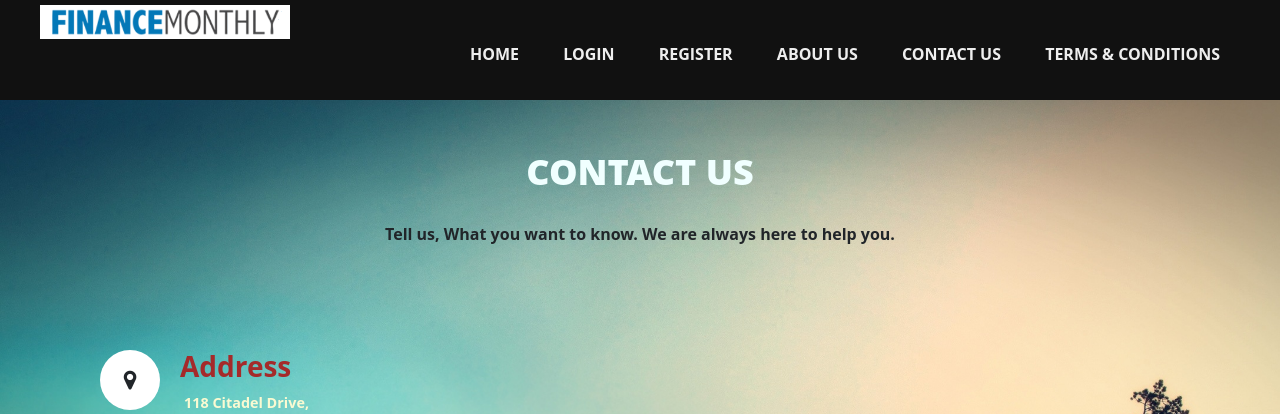
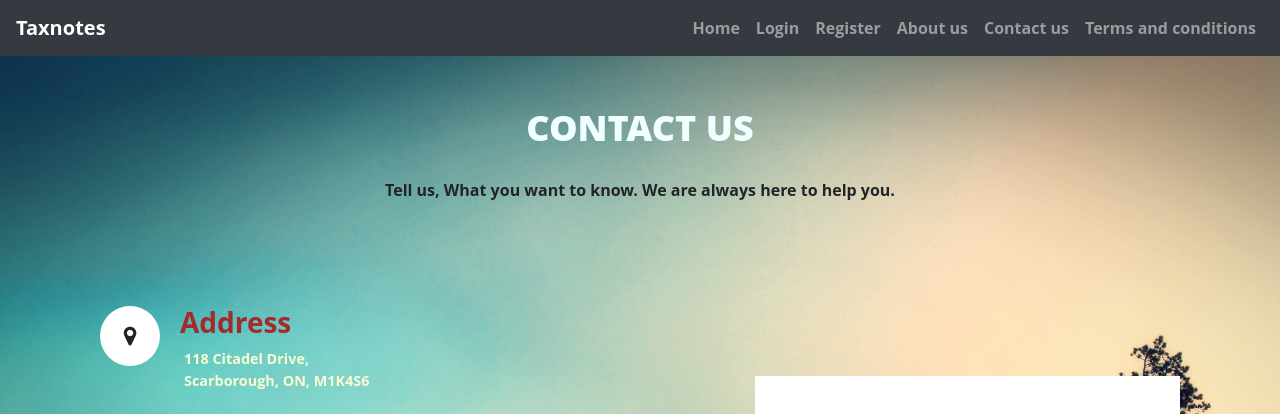
Before and after one commit to anitasharma03/FlaskApp_TaxManagementSystem, a Flask app: page /contactus in a window 1280 px wide. Shown: the top 414 px of the page. Run offline with Flask 2, Linux system fonts and the light colour scheme; some libraries are stand-ins or nearby versions.

Commit message:
navbar changes

```diff
--- a/templates/index.html
+++ b/templates/index.html
@@ -4,11 +4,15 @@
     <title>INDEX</title>
     <meta charset="UTF-8" />
     <link rel="stylesheet" href="{{ url_for('static',filename='main.css') }}" />
-	<link rel="stylesheet" href="https://cdn.jsdelivr.net/npm/bootstrap@4.6.0/dist/css/bootstrap.min.css" integrity="sha384-B0vP5xmATw1+K9KRQjQERJvTumQW0nPEzvF6L/Z6nronJ3oUOFUFpCjEUQouq2+l" crossorigin="anonymous">
-
+    <link
+      rel="stylesheet"
+      href="https://cdn.jsdelivr.net/npm/bootstrap@4.6.0/dist/css/bootstrap.min.css"
+      integrity="sha384-B0vP5xmATw1+K9KRQjQERJvTumQW0nPEzvF6L/Z6nronJ3oUOFUFpCjEUQouq2+l"
+      crossorigin="anonymous"
+    />
   </head>
   <body>
-    <header class="tm-header">
+    <!-- <header class="tm-header">
         <div class="tm-container">
             <a class="navbar-brand" href="/home"><img src="{{ url_for('static',filename='Images/logo.jpg') }}" alt="logo" width="250" /></a>
             <nav class="tm-nav">
@@ -22,7 +26,62 @@
                 </ul>
             </nav>
         </div>
-    </header>
+    </header> -->
+    <nav class="navbar navbar-expand-lg navbar-dark bg-dark">
+      <a class="navbar-brand" href="/home">Taxnotes</a>
+  <button class="navbar-toggler" type="button" data-toggle="collapse" data-target="#navbarSupportedContent" aria-controls="navbarSupportedContent" aria-expanded="false" aria-label="Toggle navigation">
+    <span class="navbar-toggler-icon"></span>
+  </button>
+  <div class="collapse navbar-collapse" id="navbarSupportedContent"></div>
+      <ul class="navbar-nav mr-auto">
+        <li class="nav-item">
+          <a class="nav-link" href="/home"
+            >Home <span class="sr-only">(current)</span></a
+          >
+        </li>
+        <li class="nav-item">
+          <a class="nav-link" href="/login"
+            >Login <span class="sr-only">(current)</span></a
+          >
+        </li>
+        <li class="nav-item">
+          <a class="nav-link" href="/register"
+            >Register <span class="sr-only">(current)</span></a
+          >
+        </li>
+        <li class="nav-item">
+          <a class="nav-link" href="/aboutus"
+            >About us <span class="sr-only">(current)</span></a
+          >
+        </li>
+        <li class="nav-item">
+          <a class="nav-link" href="/contactus"
+            >Contact us <span class="sr-only">(current)</span></a
+          >
+        </li>
+        <li class="nav-item">
+          <a class="nav-link" href="/term"
+            >Terms and conditions <span class="sr-only">(current)</span></a
+          >
+        </li>
+      </ul>
+    </div>
+    </nav>
     {% block content %}{% endblock %}
+    <script
+      src="https://maxcdn.bootstrapcdn.com/bootstrap/4.0.0/js/bootstrap.min.js"
+      integrity="sha384-JZR6Spejh4U02d8jOt6vLEHfe/JQGiRRSQQxSfFWpi1MquVdAyjUar5+76PVCmYl"
+      crossorigin="anonymous"
+    ></script>
+    <script
+      src="https://code.jquery.com/jquery-3.2.1.slim.min.js"
+      integrity="sha384-KJ3o2DKtIkvYIK3UENzmM7KCkRr/rE9/Qpg6aAZGJwFDMVNA/GpGFF93hXpG5KkN"
+      crossorigin="anonymous"
+    ></script>
+    <script
+      src="https://cdnjs.cloudflare.com/ajax/libs/popper.js/1.12.9/umd/popper.min.js"
+      integrity="sha384-ApNbgh9B+Y1QKtv3Rn7W3mgPxhU9K/ScQsAP7hUibX39j7fakFPskvXusvfa0b4Q"
+      crossorigin="anonymous"
+    ></script>
   </body>
 </html>
```
